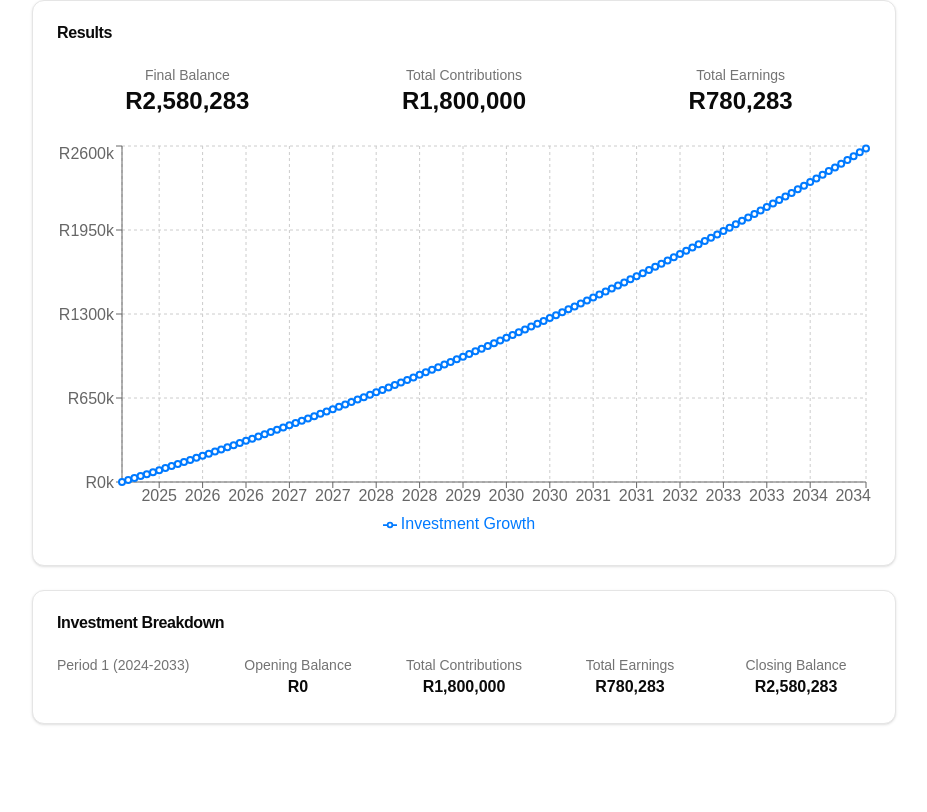
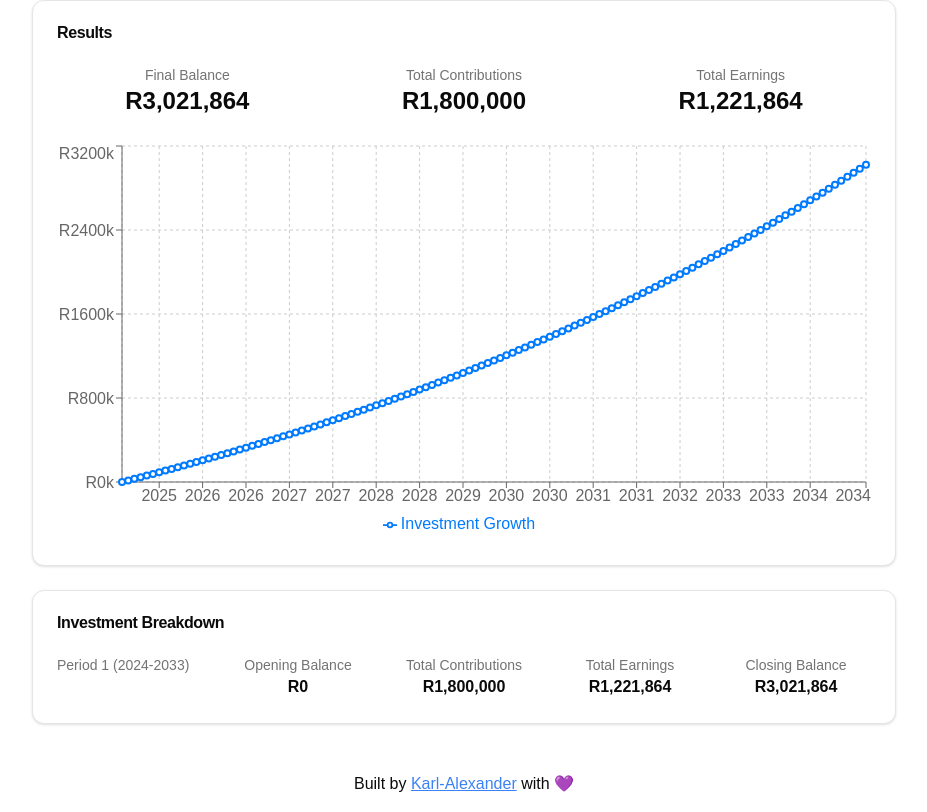
Before and after one commit to KarlMeierMattern/future-calc, a Next.js app: page / in a window 1280 px wide. Shown: the part 470-1282 px from the top of the page, without its empty margins (176-1103 px from the left). Before the commit the page ends 1210 px from the top, so only its background shows below. Built offline with nearby package versions, Linux system fonts and the light colour scheme.

Commit message:
added footnote

```diff
--- a/app/page.js
+++ b/app/page.js
@@ -20,7 +20,7 @@ const InvestmentCalculator = () => {
   const [investmentPeriods, setInvestmentPeriods] = useState([
     { years: 10, monthlyInvestment: 15000 },
   ]);
-  const [annualReturn, setAnnualReturn] = useState(7.0);
+  const [annualReturn, setAnnualReturn] = useState(10.0);
 
   const addInvestmentPeriod = () => {
     setInvestmentPeriods([
@@ -318,6 +318,22 @@ const InvestmentCalculator = () => {
               </div>
             </CardContent>
           </Card>
+          <footer>
+            <div className="flex justify-center pt-6">
+              <p>
+                Built by{" "}
+                <a
+                  className="underline text-blue-500"
+                  target="_blank"
+                  rel="noopener noreferrer"
+                  href="https://www.linkedin.com/in/karl-alexander-meier-mattern-16a3b919a/"
+                >
+                  Karl-Alexander
+                </a>{" "}
+                with 💜
+              </p>
+            </div>
+          </footer>
         </>
       )}
     </div>
```
